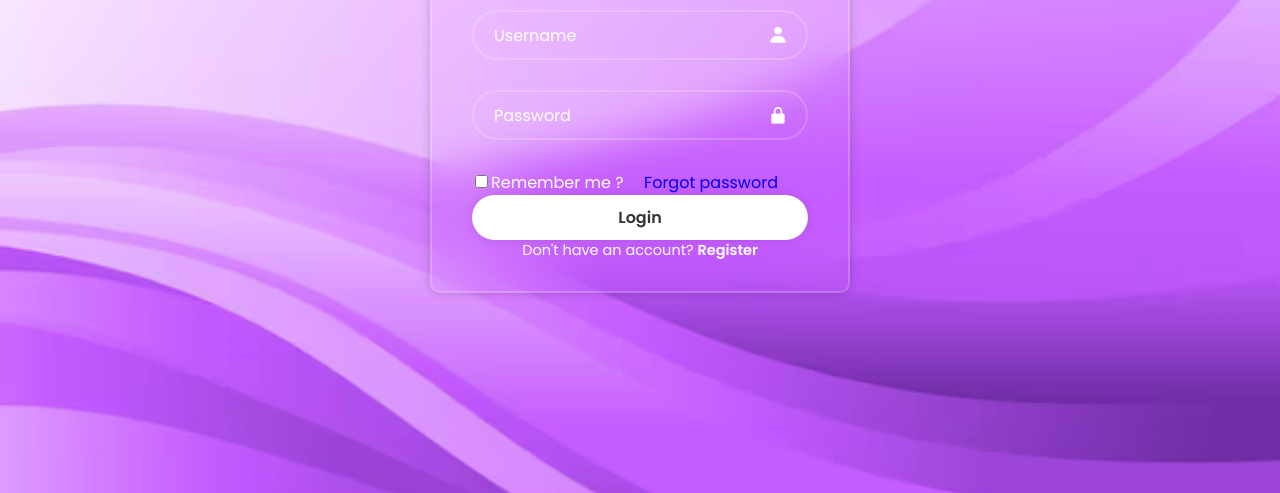
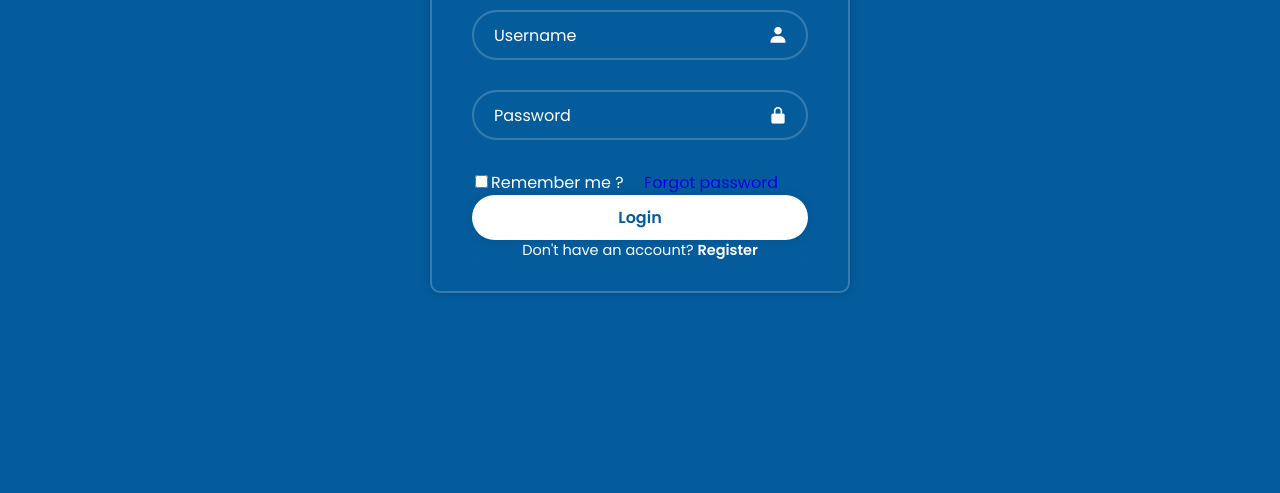
Before and after one commit to anxielray/hackathon, a plain HTML site: page log2/index.html in a window 1280 px wide. Shown: the part 307-800 px from the top of the page. Drawn offline with nearby package versions, Linux system fonts and the light colour scheme.

Commit message:
[Style]:  Style background

```diff
--- a/log2/styles.css
+++ b/log2/styles.css
@@ -11,7 +11,8 @@ body {
     justify-content: center;
     align-items: center;
     min-height: 100vh;
-    background-image: url('image.png');
+    background-color: #055c9d;
+    /* background-image: url('image.png'); */
     background-position: center;
     background-size: cover;
 }
@@ -88,6 +89,8 @@ body {
 
 .remember-forgot a:hover {
     text-decoration: underline;
+    color: red;
+
 }
 
 .wrapper .btn {
@@ -100,7 +103,7 @@ body {
     box-shadow: 0 0 10px rgba(0, 0, 0, .1);
     cursor: pointer;
     font-size: 16px;
-    color: #333;
+    color: #055c9d;
     font-weight: 600;
 }
 
```
